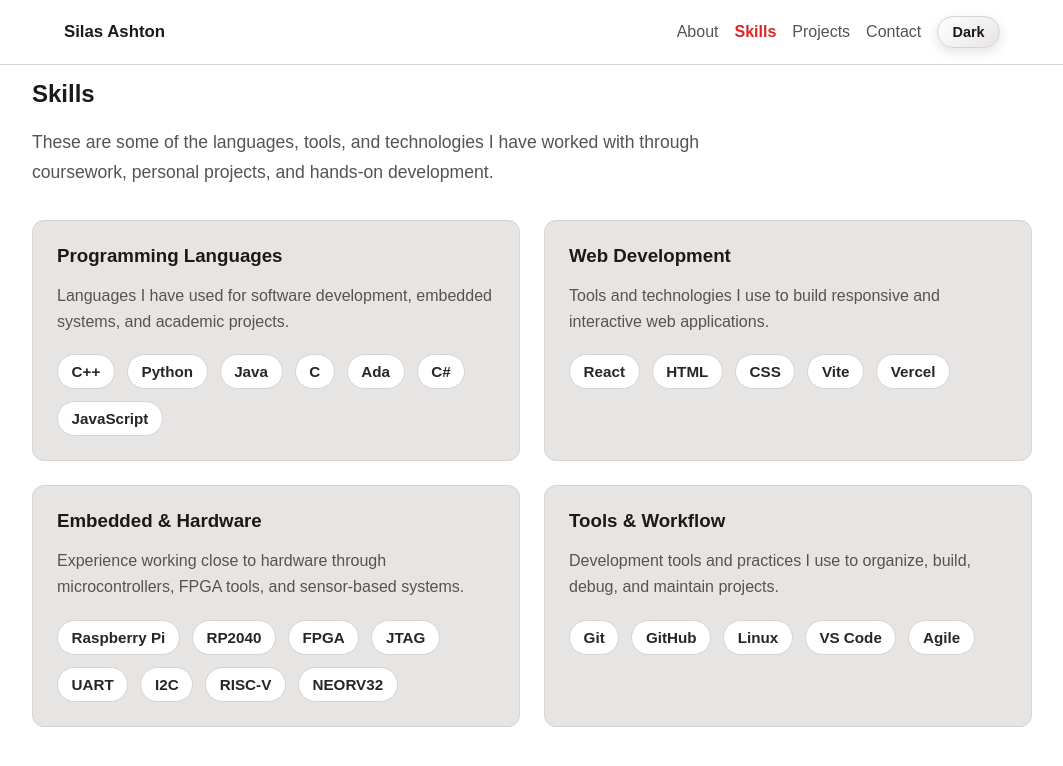
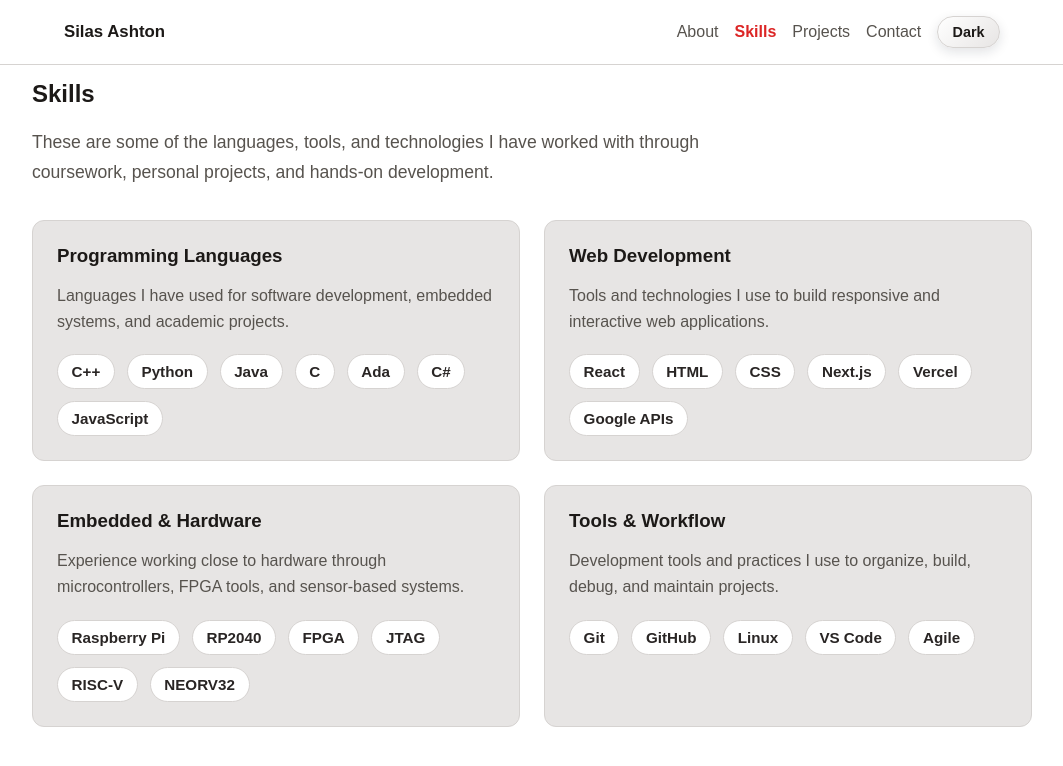
Before and after one commit to SilasCAshton/Portfolio-Website, a React (Vite) app: page / in a window 1280 px wide. Both pictures are taken after a click on the button "Skills". Shown: the part 705-1471 px from the top of the page, without its empty margins (108-1171 px from the left). Built offline with nearby package versions, Linux system fonts and the light colour scheme.

Commit message:
updated skills section

```diff
--- a/src/pages/Skills.jsx
+++ b/src/pages/Skills.jsx
@@ -8,12 +8,12 @@
   {
     title: "Web Development",
     description: "Tools and technologies I use to build responsive and interactive web applications.",
-    skills: ["React", "HTML", "CSS", "Vite", "Vercel"],
+    skills: ["React", "HTML", "CSS", "Next.js", "Vercel", "Google APIs"],
   },
   {
     title: "Embedded & Hardware",
     description: "Experience working close to hardware through microcontrollers, FPGA tools, and sensor-based systems.",
-    skills: ["Raspberry Pi", "RP2040", "FPGA", "JTAG", "UART", "I2C", "RISC-V", "NEORV32"],
+    skills: ["Raspberry Pi", "RP2040", "FPGA", "JTAG", "RISC-V", "NEORV32"],
   },
   {
     title: "Tools & Workflow",
```
